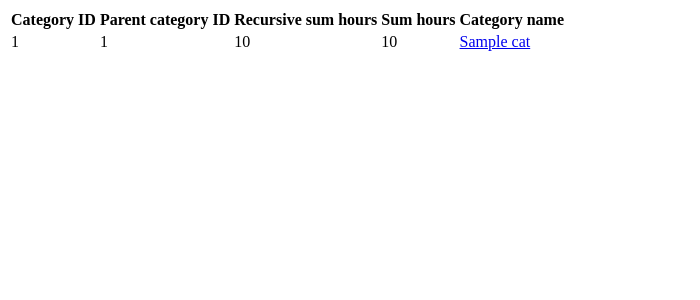
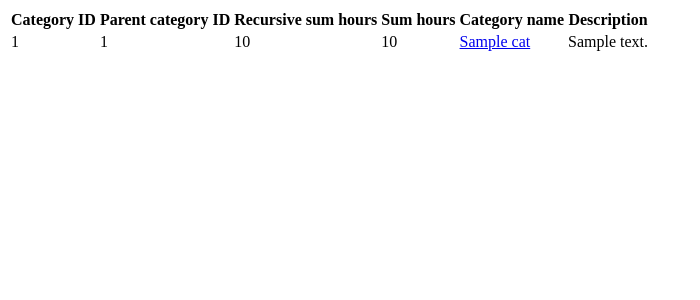
Before and after one commit to ICT-Infer/timelog, a Python web app: template templates/hours/sheets/index-year-month.htm in a window 1280 px wide. Shown: the top 300 px of the page, without its empty margins (0-700 px from the left). Run offline with Jinja, Linux system fonts and the light colour scheme; the template is opened without the code that fills it: most values are stand-ins (such as "Sample title", 1, 10 or a date in 2020).

Commit message:
Display category description in list of sheets.

```diff
--- a/templates/hours/sheets/index-year-month.htm
+++ b/templates/hours/sheets/index-year-month.htm
@@ -13,6 +13,7 @@
   <th>Recursive sum hours</th>
   <th>Sum hours</th>
   <th>Category name</th>
+  <th>Description</th>
 </tr>
 </thead>
 <tbody>
@@ -23,6 +24,7 @@
   <td class="rec_sum_hours">{{ cat.rec_sum_hours }}</td>
   <td class="sum_hours">{{ cat.sum_hours }}</td>
   <td class="name"><a href="{{ cat.detail }}">{{ cat.name  }}</a></td>
+  <td class="description">{{ cat.description  }}</a></td>
 </tr>
 {% endfor %}
 </tbody>
--- a/views.py
+++ b/views.py
@@ -18,6 +18,7 @@ def sheets(req, arg_year, arg_month, arg_fmt_ext):
     v_cat = {}
     v_cat['id'] = db_cat.id
     v_cat['name'] = db_cat.name
+    v_cat['description'] = db_cat.description
     v_cat['detail'] = "sheet-" + db_cat.slug + "-" + arg_year \
                       + "-" + arg_month + "." + arg_fmt_ext
     v_categories.append(v_cat)
```
